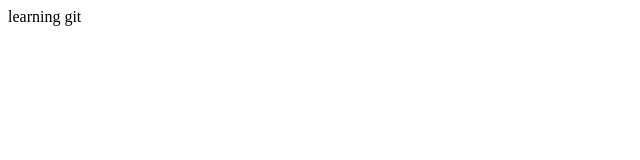
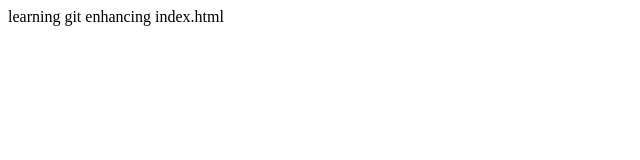
Before and after one commit to Avantika18/git_demo, a plain HTML site: page WebContent/index.html in a window 1280 px wide. Shown: the whole page, without its empty margins (0-640 px from the left). Drawn offline with Linux system fonts and the light colour scheme.

Commit message:
enhanced 1st release

```diff
--- a/WebContent/index.html
+++ b/WebContent/index.html
@@ -6,5 +6,7 @@
 </head>
 <body>
 learning git
+
+enhancing index.html
 </body>
 </html>
```
